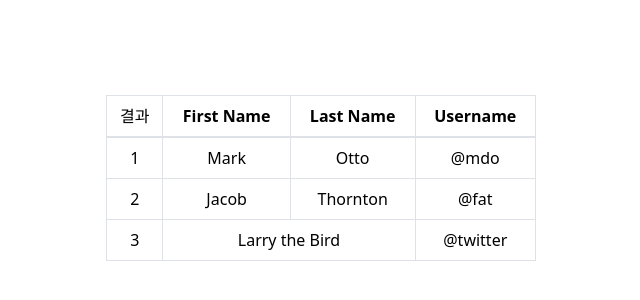
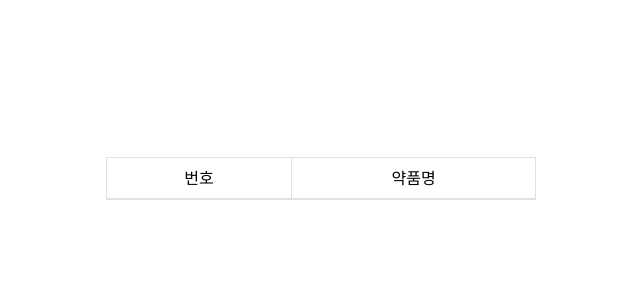
Before and after one commit to My-Pharm/myPharmFrontend, a React (Vite) app in the folder myPharm/: page /short-check-medicines in a window 1280 px wide. Shown: the part 214-514 px from the top of the page, without its empty margins (319-959 px from the left). Built offline with nearby package versions, Linux system fonts and the light colour scheme; a small style sheet from the web is missing.

Commit message:
feat: 단기 props 수정

```diff
--- a/myPharm/src/App.jsx
+++ b/myPharm/src/App.jsx
@@ -1,4 +1,3 @@
-// App.jsx
 import { BrowserRouter, Routes, Route } from "react-router-dom";
 import "./App.css";
 import Main from "./pages/Main";
@@ -10,6 +9,16 @@ import ShortTermMedicine from "./pages/ShortSelect";
 import LongChechkMedicines from "./pages/LongChechkMedicines";
 import ShortChechkMedicines from "./pages/ShortCheckMedicines";
 import Header from "./components/Header";
+import { useLocation } from "react-router-dom";
+
+// Wrapper 컴포넌트 추가
+function ShortCheckMedicinesWrapper() {
+  const location = useLocation();
+  const savedMedicines = location.state?.savedMedicines || [];
+
+  return <ShortChechkMedicines medicines={savedMedicines} />;
+}
+
 function App() {
   function setScreenSize() {
     let vh = window.innerHeight * 0.01;
@@ -18,20 +27,19 @@ function App() {
   useEffect(() => {
     setScreenSize();
   });
+
   return (
     <BrowserRouter>
       {/* <Header /> */}
       <Routes>
         <Route path="/" element={<Main />} />
         <Route path="/select-type" element={<SelectType />} />
-
         <Route path="/short-select" element={<ShortTermMedicine />} />
-
         <Route path="/long-select" element={<LongTermMedicine />} />
         <Route path="/long-check-medicines" element={<LongChechkMedicines />} />
         <Route
           path="/short-check-medicines"
-          element={<ShortChechkMedicines />}
+          element={<ShortCheckMedicinesWrapper />}
         />
       </Routes>
     </BrowserRouter>
--- a/myPharm/src/pages/ShortCheckMedicines.jsx
+++ b/myPharm/src/pages/ShortCheckMedicines.jsx
@@ -2,7 +2,7 @@ import React from "react";
 import "bootstrap/dist/css/bootstrap.css";
 import Table from "react-bootstrap/Table";
 
-function ShortChechkMedicines() {
+function ShortCheckMedicines({ medicines }) {
   return (
     <div
       style={{
@@ -15,34 +15,25 @@ function ShortChechkMedicines() {
       <Table bordered hover>
         <thead>
           <tr>
-            <th>결과</th>
-            <th>First Name</th>
-            <th>Last Name</th>
-            <th>Username</th>
+            <th>번호</th>
+            <th>약품명</th>
           </tr>
         </thead>
         <tbody>
-          <tr>
-            <td>1</td>
-            <td>Mark</td>
-            <td>Otto</td>
-            <td>@mdo</td>
-          </tr>
-          <tr>
-            <td>2</td>
-            <td>Jacob</td>
-            <td>Thornton</td>
-            <td>@fat</td>
-          </tr>
-          <tr>
-            <td>3</td>
-            <td colSpan={2}>Larry the Bird</td>
-            <td>@twitter</td>
-          </tr>
+          {medicines.map((medicine, index) => (
+            <tr key={index}>
+              <td>{index + 1}</td>
+              <td>{medicine.name}</td>
+            </tr>
+          ))}
         </tbody>
       </Table>
     </div>
   );
 }
 
-export default ShortChechkMedicines;
+ShortCheckMedicines.defaultProps = {
+  medicines: [],
+};
+
+export default ShortCheckMedicines;
--- a/myPharm/src/pages/ShortSelect.jsx
+++ b/myPharm/src/pages/ShortSelect.jsx
@@ -104,22 +104,17 @@ export default function ShortTermMedicine() {
 
   const handleSave = () => {
     if (selectedMedicines.length > 0) {
+      const currentDateTime = new Date();
+
       const medicinesWithDates = selectedMedicines.map((medicine) => ({
         ...medicine,
-        // startDate: startDate,
-        // endDate: endDate,
+        startDate: currentDateTime.toISOString(),
+        endDate: currentDateTime.toISOString(),
       }));
-      const newMedicine = {
-        name: searchText,
-        // startDate: startDate,
-        // endDate: endDate,
-      };
+      // console.log("Medicines with dates:", medicinesWithDates);
+      // console.log("Current saved medicines:", savedMedicines);
 
-      setSavedMedicines([
-        ...savedMedicines,
-        // newMedicine,
-        ...medicinesWithDates,
-      ]);
+      setSavedMedicines([...savedMedicines, ...medicinesWithDates]);
       setSearchText("");
       setSelectedMedicines([]);
     }
@@ -225,7 +220,11 @@ export default function ShortTermMedicine() {
       <MedRefShort savedMedicines={savedMedicines} />
       {/* 검사하기 버튼 */}
       <button
-        onClick={() => navigate("/short-check-medicines")}
+        onClick={() =>
+          navigate("/short-check-medicines", {
+            state: { savedMedicines },
+          })
+        }
         className="w-full p-4 bg-blue-600 text-white rounded-lg fixed bottom-4 left-0 mx-4 max-w-[calc(100%-32px)]"
       >
         검사하기
```
